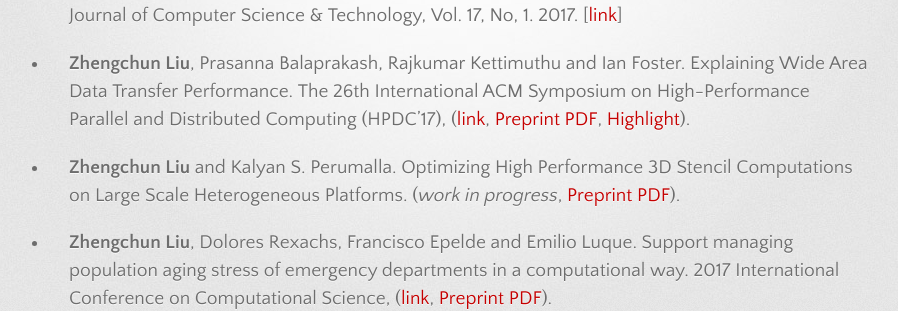
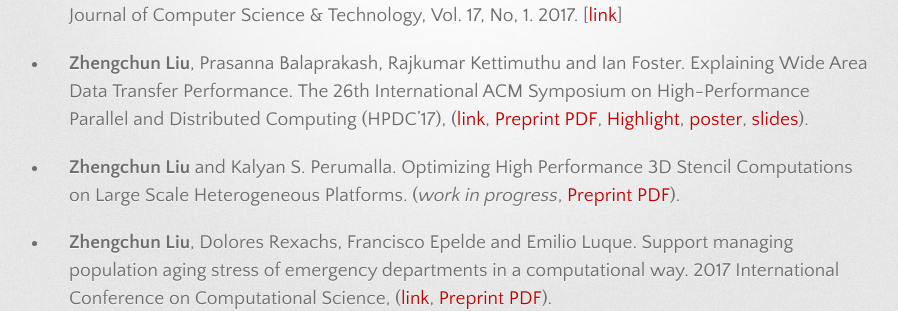
Before and after one commit to lzhengchun/lzhengchun.github.io, a Jekyll site: the page built from Publication.md, in a window 1280 px wide. Shown: the part 276-587 px from the top of the page, without its empty margins (181-1079 px from the left). Built offline with Jekyll 4.4.1, drawn with Linux system fonts in a browser that asks for light colours; some web fonts are replaced.

Commit message:
add, delete, polish etc.

```diff
--- a/Publication.md
+++ b/Publication.md
@@ -5,7 +5,7 @@
 
 - __Zhengchun Liu__ and Emilio Luque. Modeling and Simulation for Healthcare Operations Management using High Performance Computing and Agent-Based Model. [thesis overview] Journal of Computer Science & Technology, Vol. 17, No, 1. 2017. [[link](http://journal.info.unlp.edu.ar/wp-content/uploads/2017/05/JCST-44-Thesis-Overview-2.pdf)]
 
-- __Zhengchun Liu__, Prasanna Balaprakash, Rajkumar Kettimuthu and Ian Foster. Explaining Wide Area Data Transfer Performance. The 26th International ACM Symposium on High-Performance Parallel and Distributed Computing (HPDC'17), ([link](https://doi.org/10.1145/3078597.3078605), [Preprint PDF](http://www.mcs.anl.gov/~zcliu/files/Explaining%20Wide%20Area%20Data%20Transfer%20Performance.pdf), [Highlight](http://www.mcs.anl.gov/articles/machine-learning-methods-used-develop-data-transfer-performance-models)).
+- __Zhengchun Liu__, Prasanna Balaprakash, Rajkumar Kettimuthu and Ian Foster. Explaining Wide Area Data Transfer Performance. The 26th International ACM Symposium on High-Performance Parallel and Distributed Computing (HPDC'17), ([link](https://doi.org/10.1145/3078597.3078605), [Preprint PDF](http://www.mcs.anl.gov/~zcliu/files/Explaining%20Wide%20Area%20Data%20Transfer%20Performance.pdf), [Highlight](http://www.mcs.anl.gov/articles/machine-learning-methods-used-develop-data-transfer-performance-models), [poster](file/hpdc17-poster.pdf), [slides](file/slides-HPDC-2017-Zhengchun-Liu.pdf)).
 
 - __Zhengchun Liu__ and Kalyan S. Perumalla. Optimizing High Performance 3D Stencil Computations on Large Scale Heterogeneous Platforms. (_work in progress_, [Preprint PDF](file/B2R-3d.pdf)).
 
```
Also changed, not shown: 1 other file.
